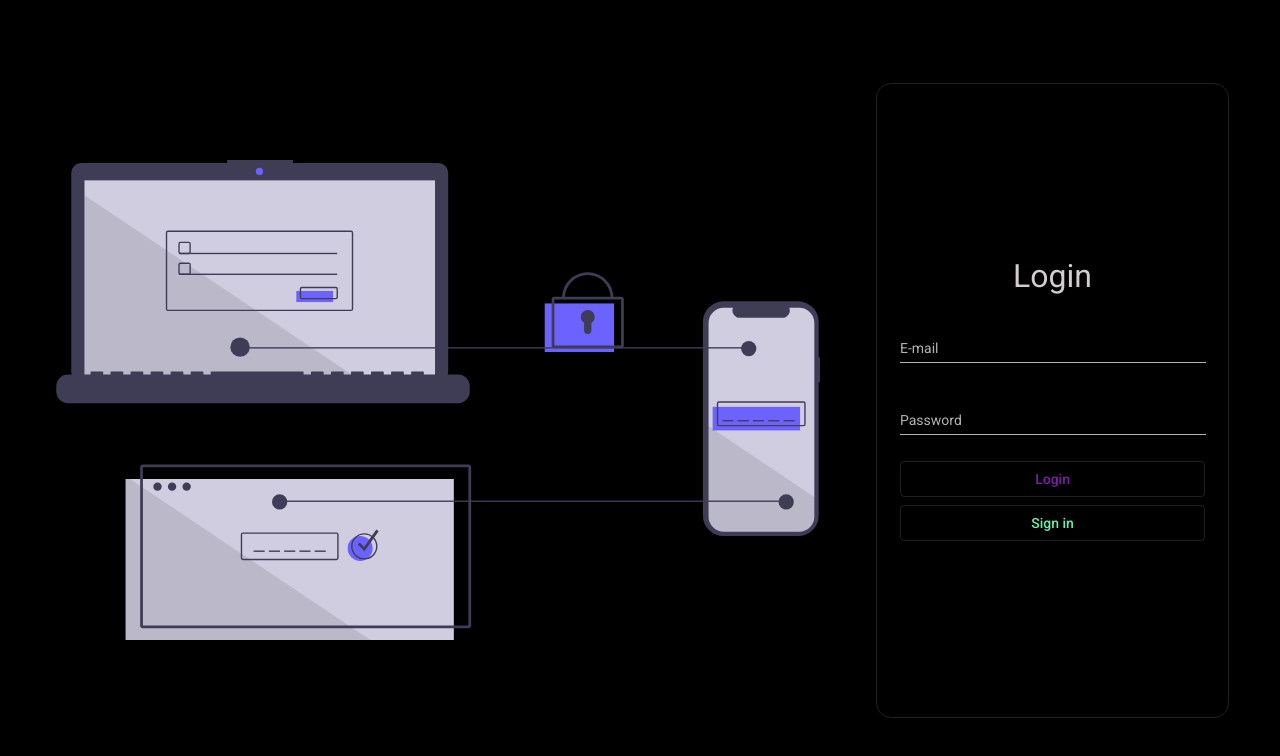
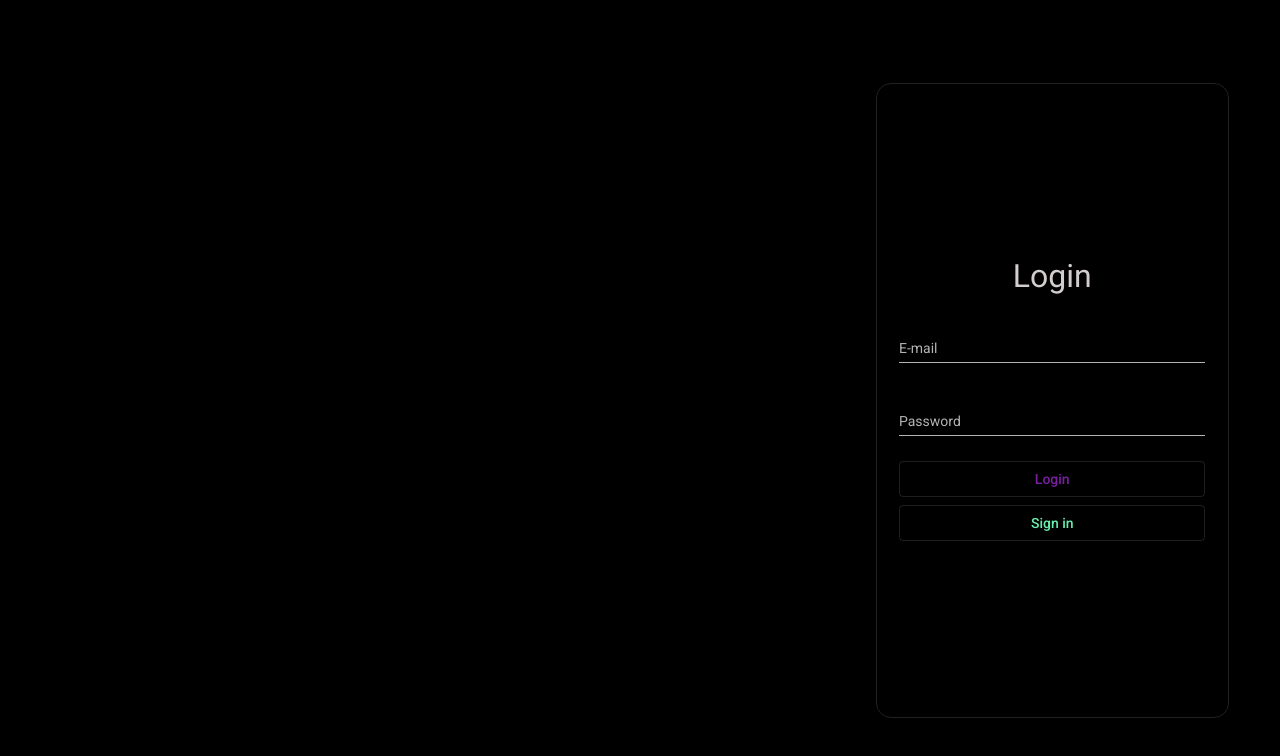
Before and after one commit to ValdirCezar/angular-login-page, an Angular app: page / in a window 1280 px wide. Shown: the top 756 px of the page. Built offline with nearby package versions, Linux system fonts and the light colour scheme.

Commit message:
feat: adjusts on ccs from login page

```diff
--- a/src/app/core/presentation/pages/login/login.component.css
+++ b/src/app/core/presentation/pages/login/login.component.css
@@ -6,9 +6,22 @@
   align-items: center;
 }
 
+@keyframes moveObj {
+  0% {
+      transform: translateY(10rem) rotateY(-30deg);
+      opacity: 0;
+  }
+  100% {
+      transform: translateY(0) rotateY(0);
+      opacity: 1;
+  }
+}
+
+
 #img-back {
   height: 60%;
   margin: auto;
+  animation: moveObj 1.7s forwards;
 }
 
 .login {
@@ -17,6 +30,7 @@
   border: 1px solid rgb(34, 33, 33);
   padding: 11rem 1.4rem;
   border-radius: 15px;
+  animation: moveObj 1.7s forwards;
 }
 
 h1 {
--- a/src/styles.css
+++ b/src/styles.css
@@ -1,4 +1,8 @@
 /* You can add global styles to this file, and also import other style files */
 
-html, body { height: 100%; }
+html, body {
+  height: 100%;
+  scroll-behavior: smooth;
+}
+
 body { margin: 0; font-family: Roboto, "Helvetica Neue", sans-serif; }
```
